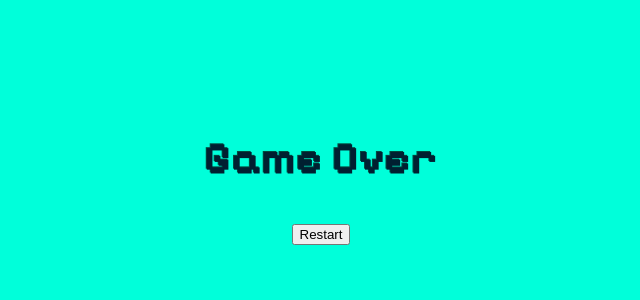
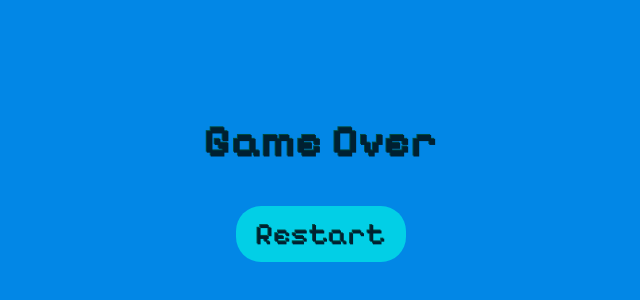
Before and after one commit to Gulverda/Snake, a React (Create React App) app: page / in a window 1280 px wide. Shown: the part 230-530 px from the top of the page, without its empty margins (319-959 px from the left). Built offline with nearby package versions, Linux system fonts and the light colour scheme.

Commit message:
Added High Score and Restart Function

```diff
--- a/src/App.css
+++ b/src/App.css
@@ -6,7 +6,7 @@
   display: flex;
   justify-content: center;
   align-items: center;
-  background-color: #00ffda;
+  background-color: #0287E6;
 }
 
 .App-logo {
--- a/src/Components/Snake.js
+++ b/src/Components/Snake.js
@@ -52,7 +52,30 @@ const GameOver = styled.h2`
   text-shadow: -1px -1px #004d42;
 `;
 
+const Restart = styled.button`
+  padding: 10px 20px;
+  font-size: 30px;
+  font-family: 'Pixelify Sans', sans-serif;
+  background-color: #02CFE6;
+  color: #002031;
+  text-shadow: -1px -1px #004d42;
+  border-radius: 25px;
+  cursor: pointer;
+  border: none;
+  &:hover {
+    background-color: #002031; // Change the background color on hover
+    color: #0240E6; // Change the text color on hover
+  }
+`;
+
 const Score = styled.div`
+  font-size: 25px;
+  font-family: 'Pixelify Sans', sans-serif;
+  color: #002031;
+  text-shadow: -1px -1px #004d42;
+`;
+
+const HighScore = styled.div`
   font-size: 25px;
   font-family: 'Pixelify Sans', sans-serif;
   color: #002031;
@@ -69,13 +92,15 @@ class App extends Component {
       direction: 'RIGHT',
       score: 0,
       gameStarted: false,
-      gameOver: false, // Add a gameOver state variable
+      gameOver: false,
+      highScore: 0, // Add a gameOver state variable
     };
   }
 
   componentDidMount() {
     document.addEventListener('keydown', this.handleKeyPress);
     this.gameInterval = setInterval(this.moveSnake, 200);
+    this.retrieveHighScore();
     this.spawnYellowBall(); // Start spawning yellow balls
   }
 
@@ -87,6 +112,14 @@ class App extends Component {
     clearInterval(this.gameInterval);
     document.removeEventListener('keydown', this.handleKeyPress);
   }
+
+  retrieveHighScore = () => {
+    const highScore = localStorage.getItem('highScore');
+    if (highScore) {
+      this.setState({ highScore: parseInt(highScore, 10) });
+    }
+  };
+
 
   handleKeyPress = (event) => {
     if (!this.state.gameStarted) {
@@ -178,8 +211,20 @@ class App extends Component {
   handleGameOver = () => {
     clearInterval(this.gameInterval);
     document.removeEventListener('keydown', this.handleKeyPress);
+
+    const { score, highScore } = this.state;
+
+    if (score > highScore) {
+      // Update the high score in state
+      this.setState({ highScore: score });
+
+      // Store the new high score in localStorage
+      localStorage.setItem('highScore', score.toString());
+    }
+
     this.setState({ gameOver: true });
   };
+
 
   generateFood = () => {
     const newFood = {
@@ -208,8 +253,27 @@ class App extends Component {
     }, delay);
   };
 
+  handleRestart = () => {
+    // Clear any existing game interval
+    clearInterval(this.gameInterval);
+
+    // Reset the state to its initial values
+    this.setState({
+      snake: [{ row: 5, col: 5 }],
+      food: { row: 10, col: 10 },
+      yellowBall: null,
+      direction: 'RIGHT',
+      score: 0,
+      gameStarted: false,
+      gameOver: false,
+    });
+
+    // Add an event listener for key presses to start the game when the player presses an arrow key again
+    document.addEventListener('keydown', this.handleKeyPress);
+  }
+
   render() {
-    const { snake, food, yellowBall, score, gameStarted, gameOver } = this.state;
+    const { snake, food, yellowBall, score, gameStarted, gameOver, highScore } = this.state;
 
     const grid = [];
     for (let i = 0; i < numRows; i++) {
@@ -231,12 +295,13 @@ class App extends Component {
         {gameOver ? (
           <div>
             <GameOver>Game Over</GameOver>
-            <button onClick={this.handleRestart}>Restart</button>
+            <Restart onClick={this.handleRestart}>Restart</Restart>
           </div>
         ) : gameStarted ? (
           <div>
-            <Score>Score: {score}</Score>
-            <GameGrid>{grid}</GameGrid>
+           <Score>Score: {score}</Score>
+           <HighScore>High Score: {highScore}</HighScore> {/* Add this line */}
+           <GameGrid>{grid}</GameGrid>
           </div>
         ) : (
           <StartText>Press an arrow key to start the game.</StartText>
```
